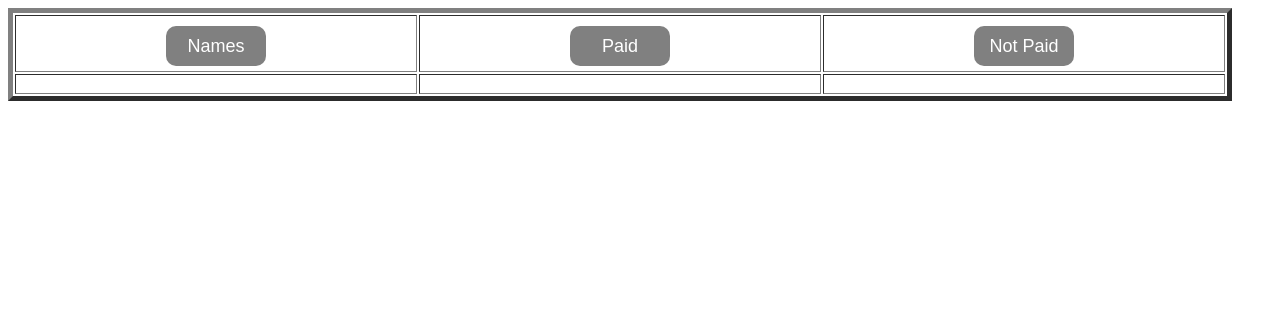
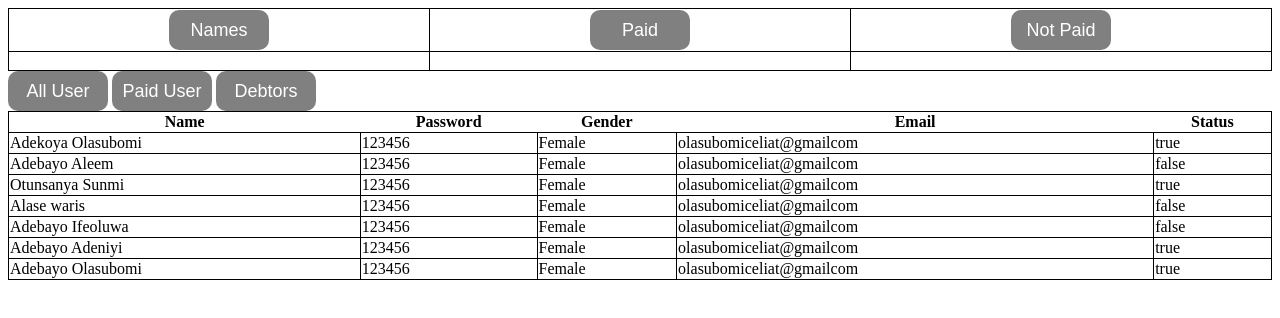
Before and after one commit to Danitife/Calculator, a plain HTML site: page tableassignment.html in a window 1280 px wide. Drawn offline with Linux system fonts and the light colour scheme.

Commit message:
PAid user

```diff
--- a/tableassignment.html
+++ b/tableassignment.html
@@ -6,6 +6,13 @@
     <title>Document</title>
 </head>
 <style>
+    table, tr, td{
+        border: 1px solid black;
+        border-collapse: collapse;
+    }
+    table{
+        width: 100%;
+    }
     button{
         background-color: grey;
         width: 100px;
@@ -19,9 +26,9 @@
     button:hover{
         background-color: rgb(129, 121, 121);
     }
-    th{
+    /* th{
         padding: 10px  150px 5px;
-    }
+    } */
 
 </style>
 <body>
@@ -37,8 +44,29 @@
             <td><ol id="userNotpaid"></ol></td>
         </tr>
     </table>
+    <button onclick="dispUser()">All User</button>
+    <button onclick="paidUser()">Paid User</button>
+    <button>Debtors</button>
+    <table>
+        <thead>
+            <tr>
+                <th>Name</th>
+                <th>Password</th>
+                <th>Gender</th>
+                <th>Email</th>
+                <th>Status</th>
+            </tr>
+        </thead>
+        <tbody id="dispContent">
+
+        </tbody>
+    </table>
 </body>
 <script>
+
+
+
+
     let users = [
      {
     name : "Adekoya Olasubomi",
@@ -92,6 +120,43 @@
 
   ]
 
+  function dispUser(){
+        dispContent.innerHTML = ""
+        for (let index = 0; index < users.length; index++) {
+            const dan = users[index];
+            dispContent.innerHTML += `
+                <tr>
+                    <td>${dan.name}</td>
+                    <td>${dan.password}</td>
+                    <td>${dan.gender}</td>
+                    <td>${dan.email}</td>
+                    <td>${dan.paid}</td>
+                </tr>
+            `
+        }
+    }
+    dispUser();
+
+    function paidUser(){
+        for (let index = 0; index < users.length; index++) {
+            const element = users[index];
+            if(element.paid == true){
+                dispContent.innerHTML += `
+                <tr>
+                    <td>${element.name}</td>
+                    <td>${element.password}</td>
+                    <td>${element.gender}</td>
+                    <td>${element.email}</td>
+                    <td>${element.paid}</td>
+                </tr>
+            `
+            }
+
+        }
+        // paid = users.filter((f)=> f.paid == true);
+        // console.log(paid);
+    }
+
   let {name, password, gender, email, paid} = users
 
 function displayNames(){
```
